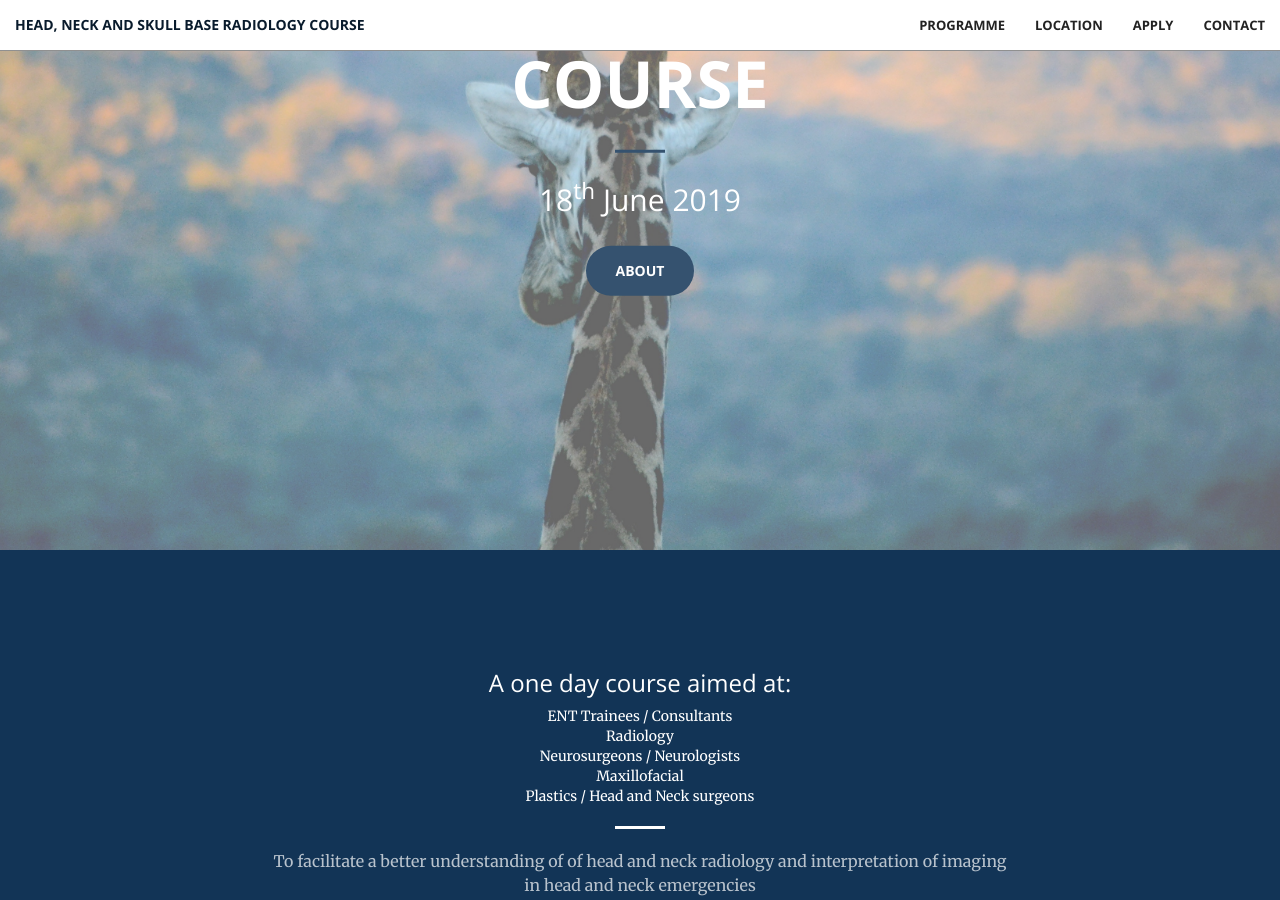
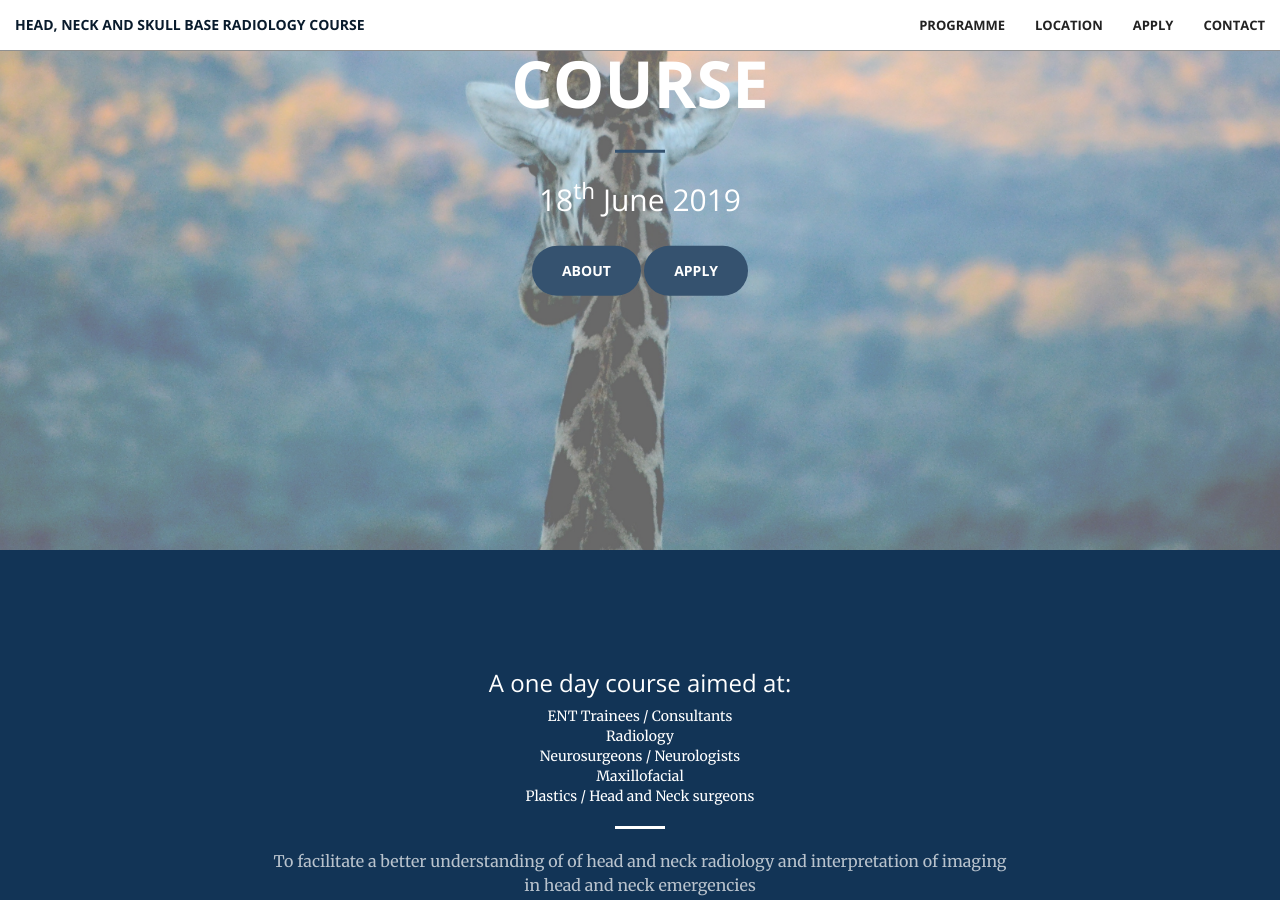
Before and after one commit to aberdeenradiology/aberdeenradiology.github.io, a Jekyll site: the page built from index.html, in a window 1280 px wide and 900 px high, scrolled down 350 px. Built offline with Jekyll 4.4.1, drawn with Linux system fonts in a browser that asks for light colours.

Commit message:
Update header.html

```diff
--- a/_includes/header.html
+++ b/_includes/header.html
@@ -6,6 +6,7 @@
             <h2>18<sup>th</sup> June 2019</h2>
             <br>
             <a href="#about" class="btn btn-primary btn-xl page-scroll">About</a>
+            <a href="#apply" class="btn btn-primary btn-xl page-scroll">Apply</a>
         </div>
     </div>
 </header>
```
